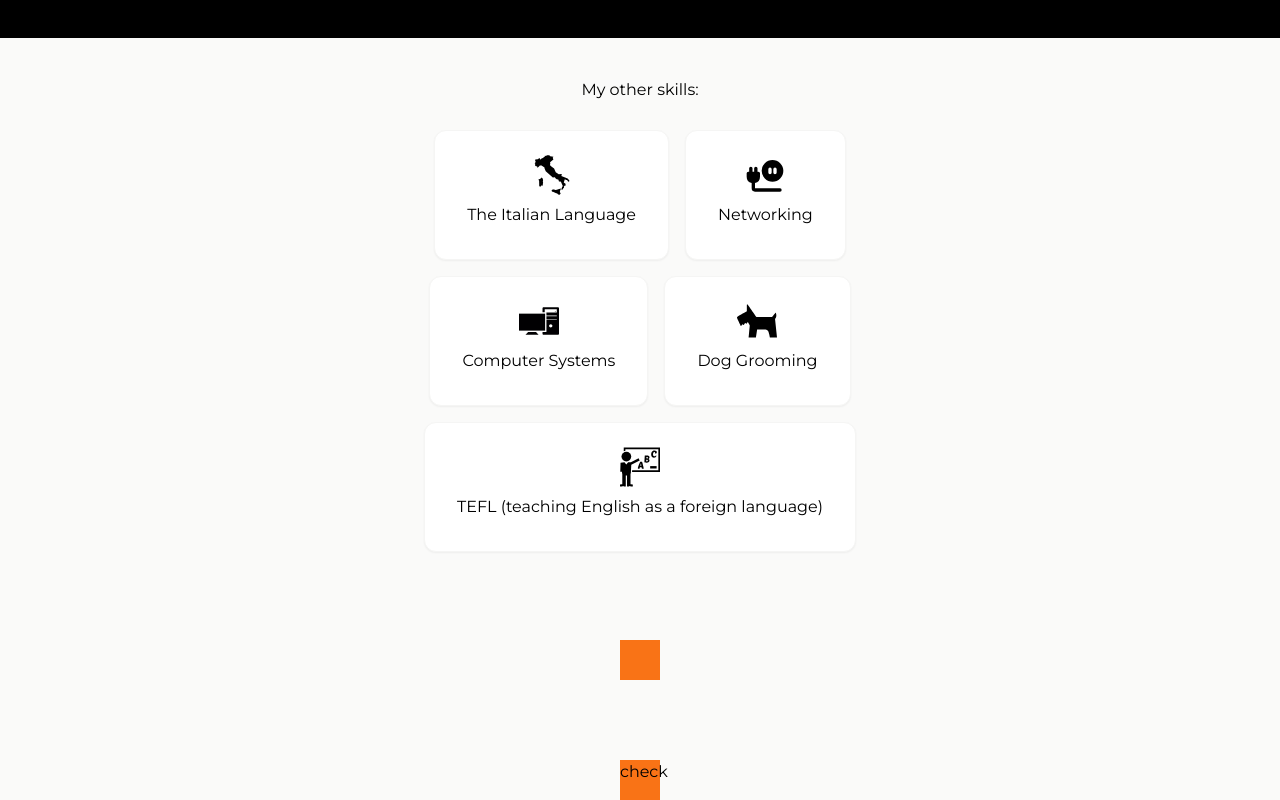
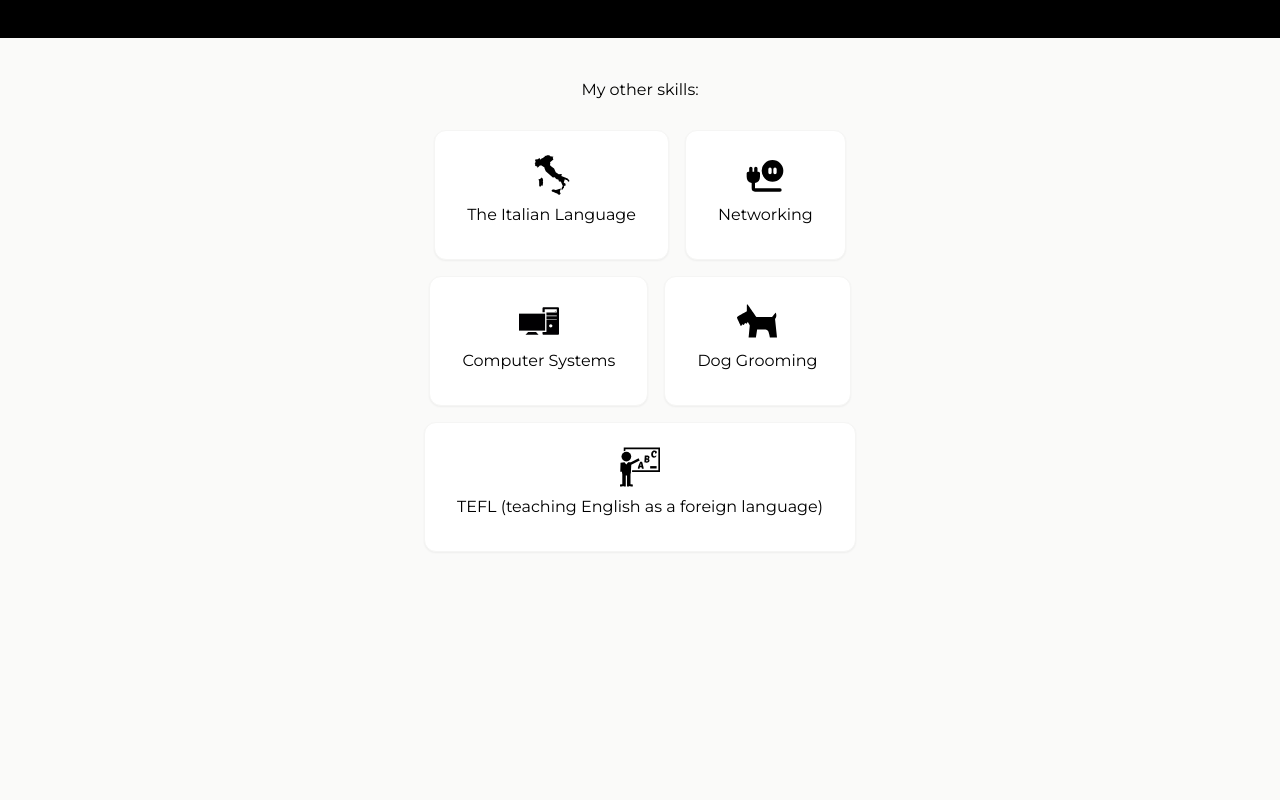
Before and after one commit to Robertvson/Robertvson.github.io, a Next.js app: page / in a window 1280 px wide. Shown: the part 954-1754 px from the top of the page. After the commit the page ends 1514 px from the top, so only its background shows below. Built offline with nearby package versions, Linux system fonts and the light colour scheme.

Commit message:
footer component

```diff
--- a/src/app/components/footer.tsx
+++ b/src/app/components/footer.tsx
@@ -1,10 +1,12 @@
 
 
 
-export default function Footer(){
+export default function FooterComp(){
     return(
             <>
+                <div className="bg-black h-30 w-screen">
 
+                </div>
             </>
 
     )}
--- a/src/app/page.tsx
+++ b/src/app/page.tsx
@@ -4,6 +4,8 @@
 import Table from './components/table';
 import TechStack from "./components/techstack";
 import ExtraSkills from "./components/extraskills";
+import FooterComp from './components/footer';
+
 //imports
 
 
@@ -22,11 +24,7 @@
   whileInView={{opacity: 1}}
   ><p className="text-center mx-auto my-auto text-white text-6xl">New Possibilites Await</p></motion.div>
   <ExtraSkills/>
-  <motion.div className="bg-orange-500 w-10 h-10 mx-auto mt-20 z-50"
-  ></motion.div>
-  <motion.div className="bg-orange-500 w-10 h-10 mx-auto mt-20 z-50"
-  >check</motion.div>
-
+  <FooterComp/>
 </div>
 
 </>
```
